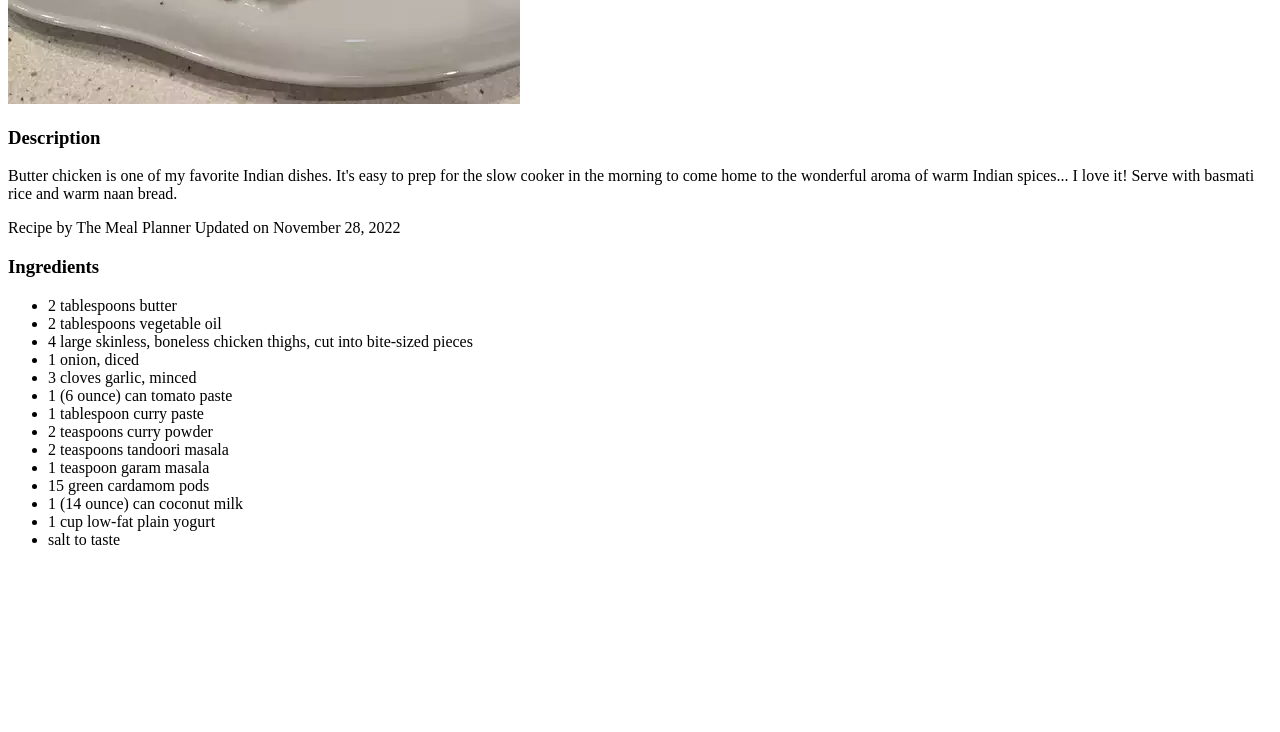
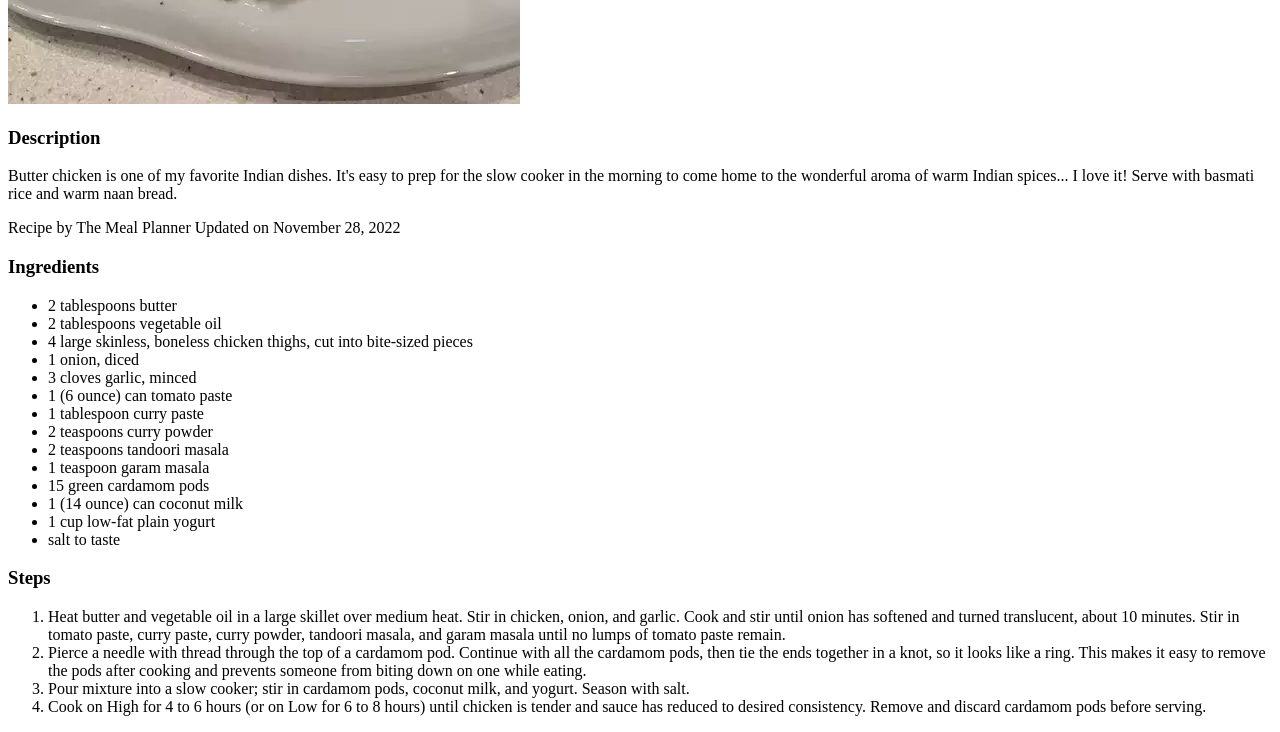
Before and after one commit to Iona01/odin-recipes, a plain HTML site: page recipes/slow-bc.html in a window 1280 px wide. Shown: the part 488-1220 px from the top of the page. Before the commit the page ends 1053 px from the top, so only its background shows below. Drawn offline with Linux system fonts and the light colour scheme.

Commit message:
added steps to make recipe

```diff
--- a/recipes/slow-bc.html
+++ b/recipes/slow-bc.html
@@ -27,5 +27,12 @@
             <li>1 cup low-fat plain yogurt</li>
             <li>salt to taste</li>
         </ul>
+        <h3>Steps</h3>
+        <ol>
+            <li>Heat butter and vegetable oil in a large skillet over medium heat. Stir in chicken, onion, and garlic. Cook and stir until onion has softened and turned translucent, about 10 minutes. Stir in tomato paste, curry paste, curry powder, tandoori masala, and garam masala until no lumps of tomato paste remain.</li>
+            <li>Pierce a needle with thread through the top of a cardamom pod. Continue with all the cardamom pods, then tie the ends together in a knot, so it looks like a ring. This makes it easy to remove the pods after cooking and prevents someone from biting down on one while eating.</li>
+            <li>Pour mixture into a slow cooker; stir in cardamom pods, coconut milk, and yogurt. Season with salt.</li>
+            <li>Cook on High for 4 to 6 hours (or on Low for 6 to 8 hours) until chicken is tender and sauce has reduced to desired consistency. Remove and discard cardamom pods before serving.</li>
+        </ol>
     </body>
 </html>
```
